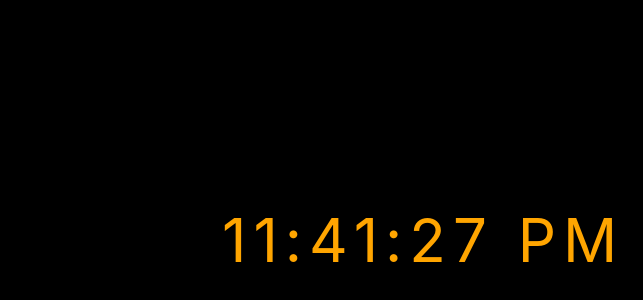
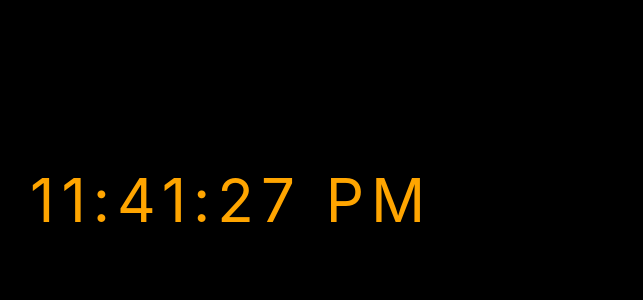
Before and after one commit to darias321/JS-Clock, a plain HTML site: page index.html in a window 1280 px wide. Shown: the part 196-496 px from the top of the page, without its empty margins (418-1061 px from the left). Drawn offline with Linux system fonts and the light colour scheme.

Commit message:
adjusting clock's position

```diff
--- a/styles.css
+++ b/styles.css
@@ -5,8 +5,8 @@ body {
 .clock {
   position: absolute;
   color: orange;
-  top: 50%;
-  left: 50%;
+  top: 45%;
+  left: 35%;
   font-size: 60px;
   font-family: -apple-system, BlinkMacSystemFont, "Segoe UI", Roboto, Oxygen,
     Ubuntu, Cantarell, "Open Sans", "Helvetica Neue", sans-serif;
```
